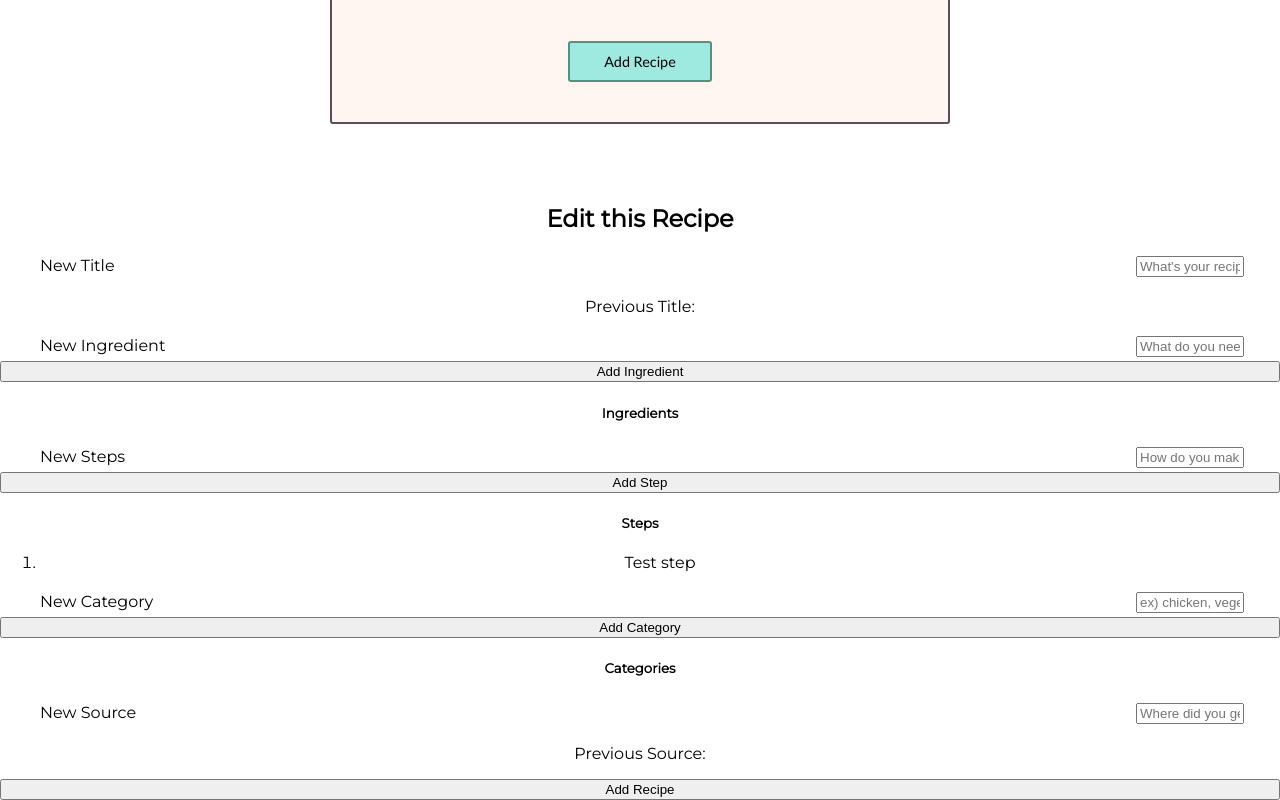
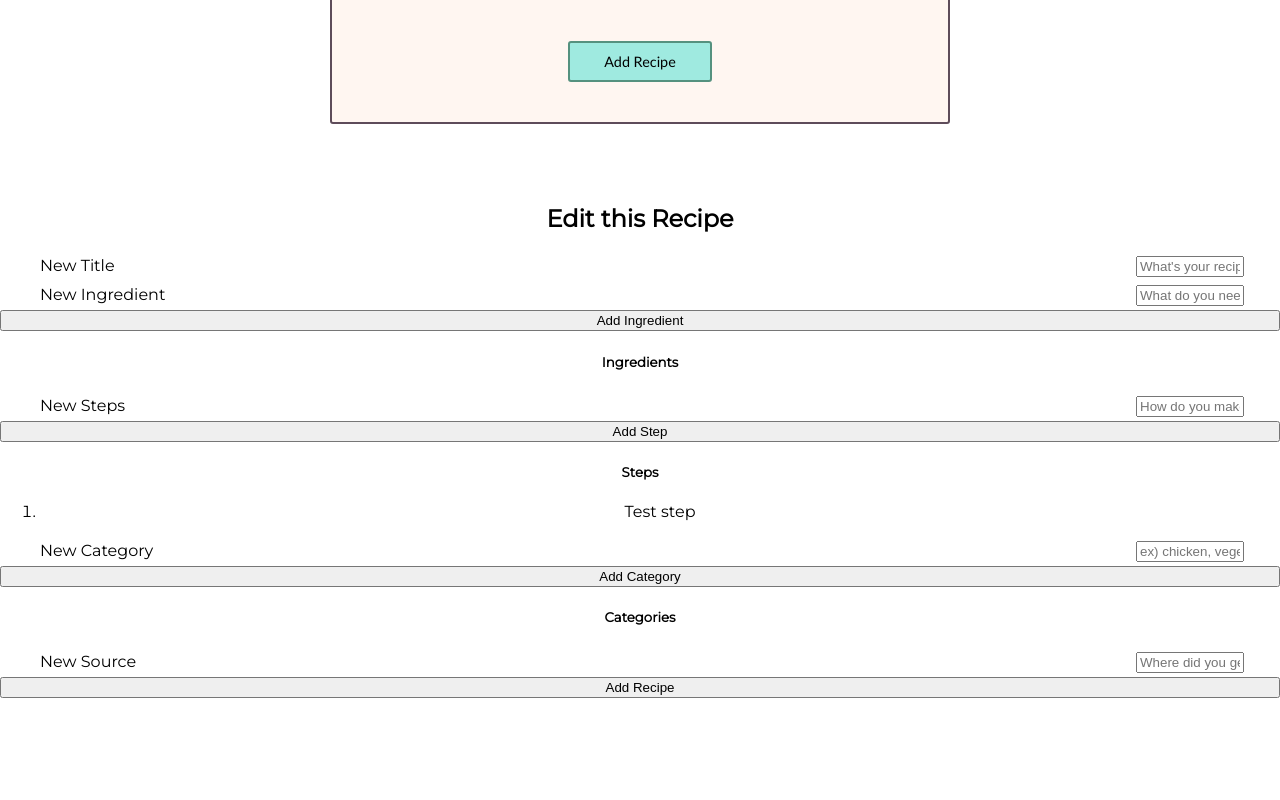
Before and after one commit to Build-Week-Secret-Family-Recipes1/front-end, a React (Create React App) app: page /home in a window 1280 px wide. Shown: the part 3236-4036 px from the top of the page. After the commit the page ends 3934 px from the top, so only its background shows below. Built offline with nearby package versions, Linux system fonts and the light colour scheme.

Commit message:
got EditRecipe to allow editing of recipe, but must fix submit button

```diff
--- a/src/components/EditRecipe.js
+++ b/src/components/EditRecipe.js
@@ -70,7 +70,7 @@ function EditRecipe({getRecipe, recipe, ...props}) {
     const inputChange = e => {
         e.persist();
         validate(e);
-        setRecipeState({ [e.target.name]: e.target.value });
+        setRecipeState({ ...recipeState, [e.target.name]: e.target.value });
         console.log(recipeState);
         console.log('Hello from inputChange')
     };
@@ -141,7 +141,6 @@ function EditRecipe({getRecipe, recipe, ...props}) {
                       onChange={inputChange}
                   />
               </label>
-              <p>Previous Title: {recipeState.title}</p>
               {errorState.title.length > 0 ? (<p>{errorState.title}</p>) : null}
               <label htmlFor="newIngredient">
                   New Ingredient
@@ -222,7 +221,6 @@ function EditRecipe({getRecipe, recipe, ...props}) {
                       onChange={inputChange}
                   />
               </label>
-              <p>Previous Source: {recipeState.source}</p>
               <button>Add Recipe</button>
               {props.error!==''?<p>{props.error}</p>:<></>}
           </form>
--- a/src/components/Home.js
+++ b/src/components/Home.js
@@ -7,7 +7,7 @@ import EditRecipe from './EditRecipe';
 function Home(props) {
     const [recipes, setRecipes] = useState([]);
 
-    const [recipeToEdit, setRecipeToEdit] = useState({
+    /* const [recipeToEdit, setRecipeToEdit] = useState({
         id: null,
         title: '',
         source: '',
@@ -18,15 +18,15 @@ function Home(props) {
 
     const editRecipe = r => {
       setRecipeToEdit(r);
-    }
+    } */
 
     return (
         <div>
             <h1>Secret Family Recipes</h1>
             <div>
-                <RecipeList {...props} recipes={recipes} editRecipe={editRecipe}/>
+                <RecipeList {...props} recipes={recipes}/>
                 <RecipeForm setRecipes={setRecipes}/>
-                <EditRecipe setRecipes={setRecipes}/*  recipeToEdit={recipeToEdit} *//>
+                <EditRecipe setRecipes={setRecipes}/>
                 {/*
                 will show a list of recipes
                 will have button to add a new recipe (will link to RecipeForm)
--- a/src/components/RecipeList.js
+++ b/src/components/RecipeList.js
@@ -27,11 +27,10 @@ function RecipeList(props) {
           <Wrapper className="recipe-list-wrapper">
 
             {props.list.map((object) => {
-              console.log('setRecipeToEdit from RecipeList', props.editRecipe)
+              /* console.log('setRecipeToEdit from RecipeList', props.editRecipe) */
               return (
                 <Recipe
                   {...props}
-                  editRecipe={props.editRecipe}
                   id={object.id}
                   title={object.title}
                   source={object.source}
```
